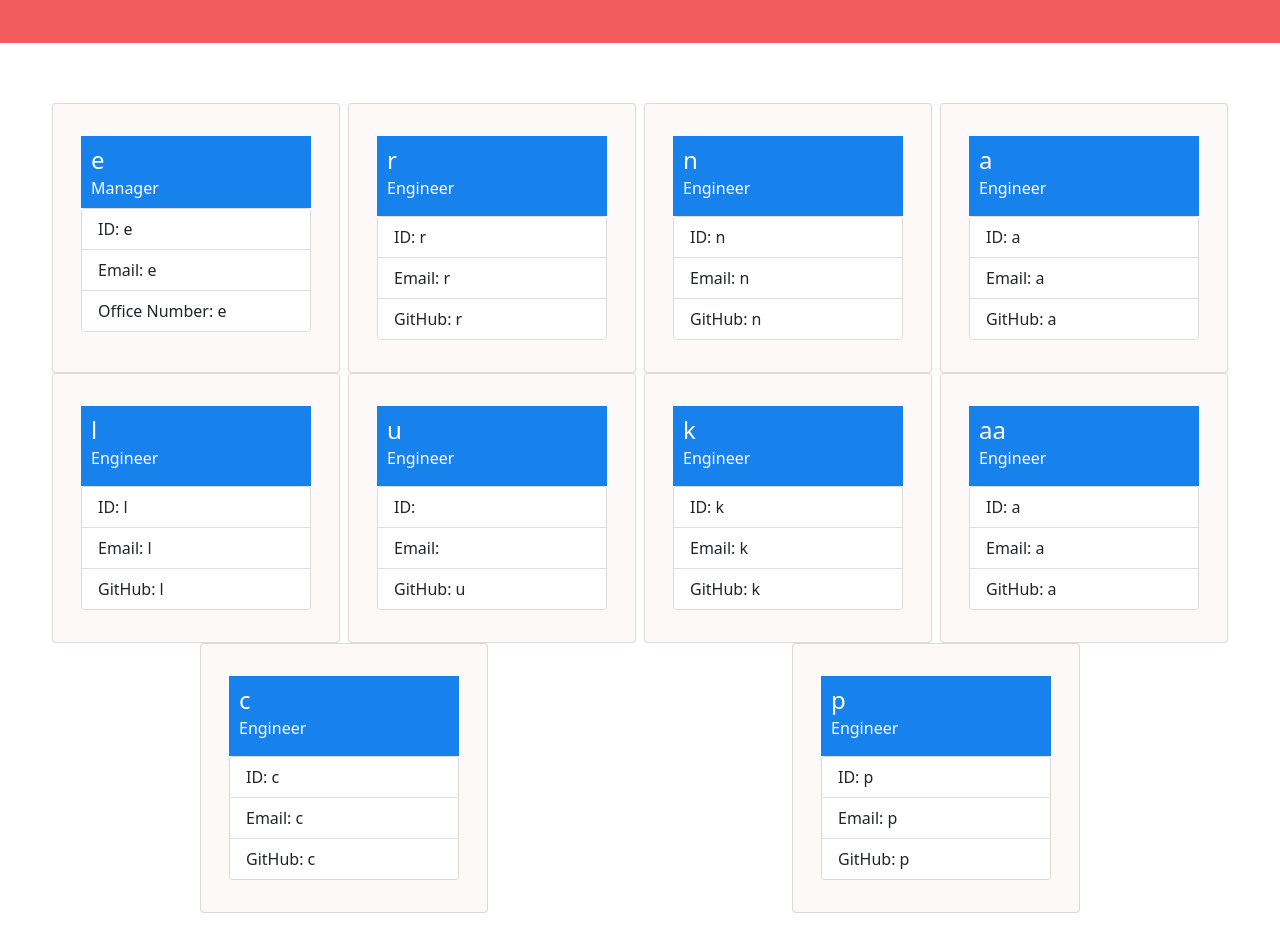
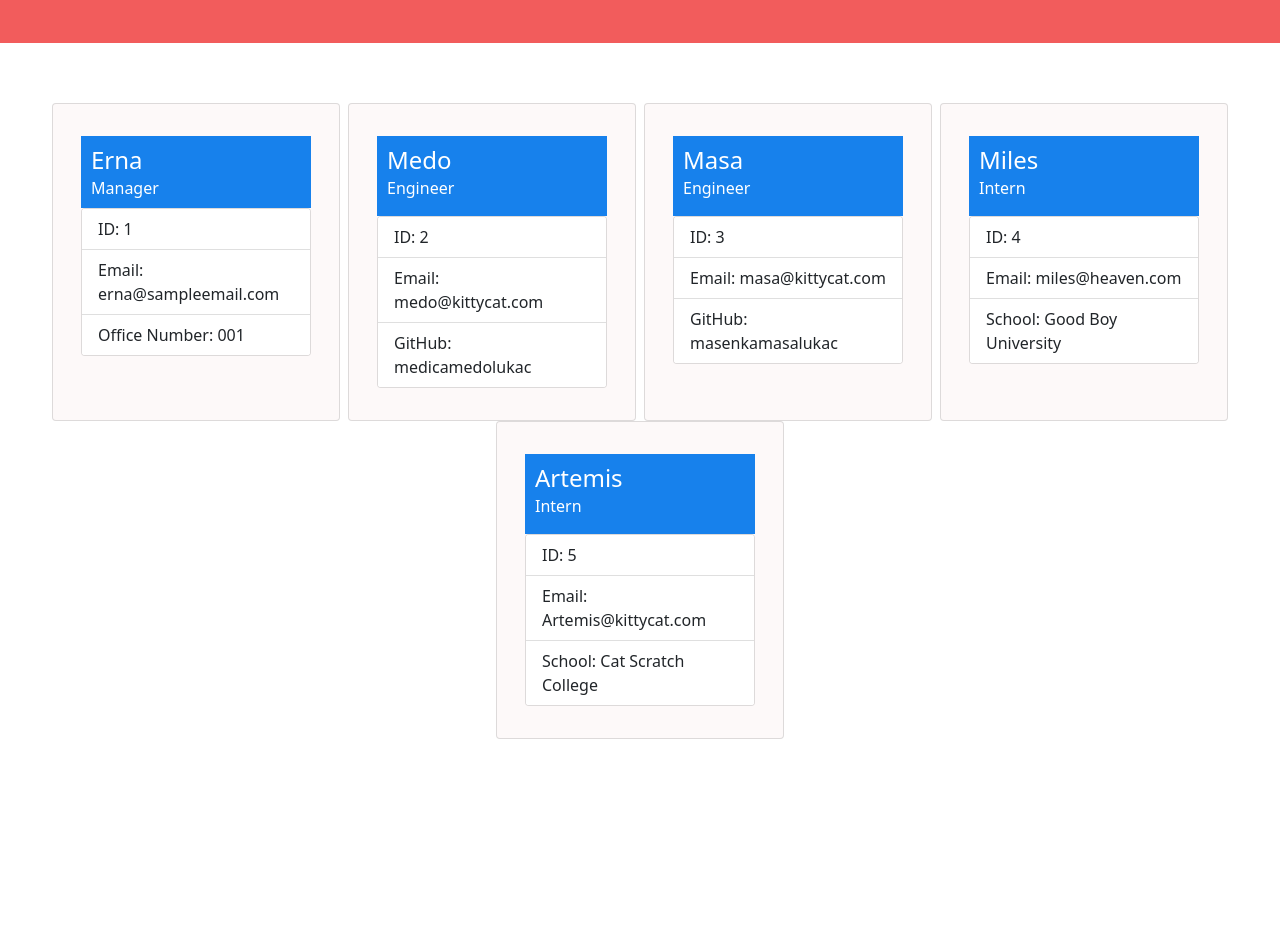
Before and after one commit to ooernica/10WeekHomework-TeamProfileGenerator, a website: page dist/index.html in a window 1280 px wide. Shown: the part 93-1044 px from the top of the page. After the commit the page ends 892 px from the top, so only its background shows below. Drawn offline with nearby package versions, Linux system fonts and the light colour scheme.

Commit message:
read me and staged fake info for team members

```diff
--- a/dist/index.html
+++ b/dist/index.html
@@ -14,17 +14,17 @@
         </div>
         <div class="row justify-content-around myTeamCards">
 
-            <div class="card col-md-4 col-sm-12 py-3" style="width: 18rem;" id="mCard">
+            <div class="card col-md-4 col-sm-12 py-3" style="width: 18rem;">
             <div class="card-body">
             <div class="cardTitle">
-                <h4 class="card-title">e</h4>
+                <h4 class="card-title">Erna</h4>
                 <h5 class="card-subtitle">Manager</h5>
             </div>
               <div class="card">
                 <ul class="list-group list-group-flush">
-                    <li class="list-group-item"> ID: e</li>
-                    <li class="list-group-item">Email: e</li>
-                    <li class="list-group-item">Office Number: e</li>
+                    <li class="list-group-item"> ID: 1</li>
+                    <li class="list-group-item">Email: erna@sampleemail.com</li>
+                    <li class="list-group-item">Office Number: 001</li>
                 </ul>
               </div>
             </div>
@@ -33,14 +33,14 @@
             <div class="card col-4 py-3" style="width: 18rem;">
             <div class="card-body">
             <div class="cardTitle">
-                <h4 class="card-title">r</h4>
+                <h4 class="card-title">Medo</h4>
                 <h5 class="card-subtitle mb-2">Engineer</h5>
             </div>
               <div class="card">
                 <ul class="list-group list-group-flush">
-                    <li class="list-group-item"> ID: r</li>
-                    <li class="list-group-item">Email: r</li>
-                    <li class="list-group-item">GitHub: r</li>
+                    <li class="list-group-item"> ID: 2</li>
+                    <li class="list-group-item">Email: medo@kittycat.com</li>
+                    <li class="list-group-item">GitHub: medicamedolukac</li>
                 </ul>
               </div>
             </div>
@@ -49,14 +49,14 @@
             <div class="card col-4 py-3" style="width: 18rem;">
             <div class="card-body">
             <div class="cardTitle">
-                <h4 class="card-title">n</h4>
+                <h4 class="card-title">Masa</h4>
                 <h5 class="card-subtitle mb-2">Engineer</h5>
             </div>
               <div class="card">
                 <ul class="list-group list-group-flush">
-                    <li class="list-group-item"> ID: n</li>
-                    <li class="list-group-item">Email: n</li>
-                    <li class="list-group-item">GitHub: n</li>
+                    <li class="list-group-item"> ID: 3</li>
+                    <li class="list-group-item">Email: masa@kittycat.com</li>
+                    <li class="list-group-item">GitHub: masenkamasalukac</li>
                 </ul>
               </div>
             </div>
@@ -65,14 +65,14 @@
             <div class="card col-4 py-3" style="width: 18rem;">
             <div class="card-body">
             <div class="cardTitle">
-                <h4 class="card-title">a</h4>
-                <h5 class="card-subtitle mb-2">Engineer</h5>
+                <h4 class="card-title">Miles</h4>
+                <h5 class="card-subtitle mb-2">Intern</h5>
             </div>
               <div class="card">
                 <ul class="list-group list-group-flush">
-                    <li class="list-group-item"> ID: a</li>
-                    <li class="list-group-item">Email: a</li>
-                    <li class="list-group-item">GitHub: a</li>
+                    <li class="list-group-item"> ID: 4</li>
+                    <li class="list-group-item">Email: miles@heaven.com</li>
+                    <li class="list-group-item">School: Good Boy University</li>
                 </ul>
               </div>
             </div>
@@ -81,94 +81,14 @@
             <div class="card col-4 py-3" style="width: 18rem;">
             <div class="card-body">
             <div class="cardTitle">
-                <h4 class="card-title">l</h4>
-                <h5 class="card-subtitle mb-2">Engineer</h5>
+                <h4 class="card-title">Artemis</h4>
+                <h5 class="card-subtitle mb-2">Intern</h5>
             </div>
               <div class="card">
                 <ul class="list-group list-group-flush">
-                    <li class="list-group-item"> ID: l</li>
-                    <li class="list-group-item">Email: l</li>
-                    <li class="list-group-item">GitHub: l</li>
-                </ul>
-              </div>
-            </div>
-          </div>
-
-            <div class="card col-4 py-3" style="width: 18rem;">
-            <div class="card-body">
-            <div class="cardTitle">
-                <h4 class="card-title">u</h4>
-                <h5 class="card-subtitle mb-2">Engineer</h5>
-            </div>
-              <div class="card">
-                <ul class="list-group list-group-flush">
-                    <li class="list-group-item"> ID: </li>
-                    <li class="list-group-item">Email: </li>
-                    <li class="list-group-item">GitHub: u</li>
-                </ul>
-              </div>
-            </div>
-          </div>
-
-            <div class="card col-4 py-3" style="width: 18rem;">
-            <div class="card-body">
-            <div class="cardTitle">
-                <h4 class="card-title">k</h4>
-                <h5 class="card-subtitle mb-2">Engineer</h5>
-            </div>
-              <div class="card">
-                <ul class="list-group list-group-flush">
-                    <li class="list-group-item"> ID: k</li>
-                    <li class="list-group-item">Email: k</li>
-                    <li class="list-group-item">GitHub: k</li>
-                </ul>
-              </div>
-            </div>
-          </div>
-
-            <div class="card col-4 py-3" style="width: 18rem;">
-            <div class="card-body">
-            <div class="cardTitle">
-                <h4 class="card-title">aa</h4>
-                <h5 class="card-subtitle mb-2">Engineer</h5>
-            </div>
-              <div class="card">
-                <ul class="list-group list-group-flush">
-                    <li class="list-group-item"> ID: a</li>
-                    <li class="list-group-item">Email: a</li>
-                    <li class="list-group-item">GitHub: a</li>
-                </ul>
-              </div>
-            </div>
-          </div>
-
-            <div class="card col-4 py-3" style="width: 18rem;">
-            <div class="card-body">
-            <div class="cardTitle">
-                <h4 class="card-title">c</h4>
-                <h5 class="card-subtitle mb-2">Engineer</h5>
-            </div>
-              <div class="card">
-                <ul class="list-group list-group-flush">
-                    <li class="list-group-item"> ID: c</li>
-                    <li class="list-group-item">Email: c</li>
-                    <li class="list-group-item">GitHub: c</li>
-                </ul>
-              </div>
-            </div>
-          </div>
-
-            <div class="card col-4 py-3" style="width: 18rem;">
-            <div class="card-body">
-            <div class="cardTitle">
-                <h4 class="card-title">p</h4>
-                <h5 class="card-subtitle mb-2">Engineer</h5>
-            </div>
-              <div class="card">
-                <ul class="list-group list-group-flush">
-                    <li class="list-group-item"> ID: p</li>
-                    <li class="list-group-item">Email: p</li>
-                    <li class="list-group-item">GitHub: p</li>
+                    <li class="list-group-item"> ID: 5</li>
+                    <li class="list-group-item">Email: Artemis@kittycat.com</li>
+                    <li class="list-group-item">School: Cat Scratch College</li>
                 </ul>
               </div>
             </div>
```
Also changed, not shown: README.md.
